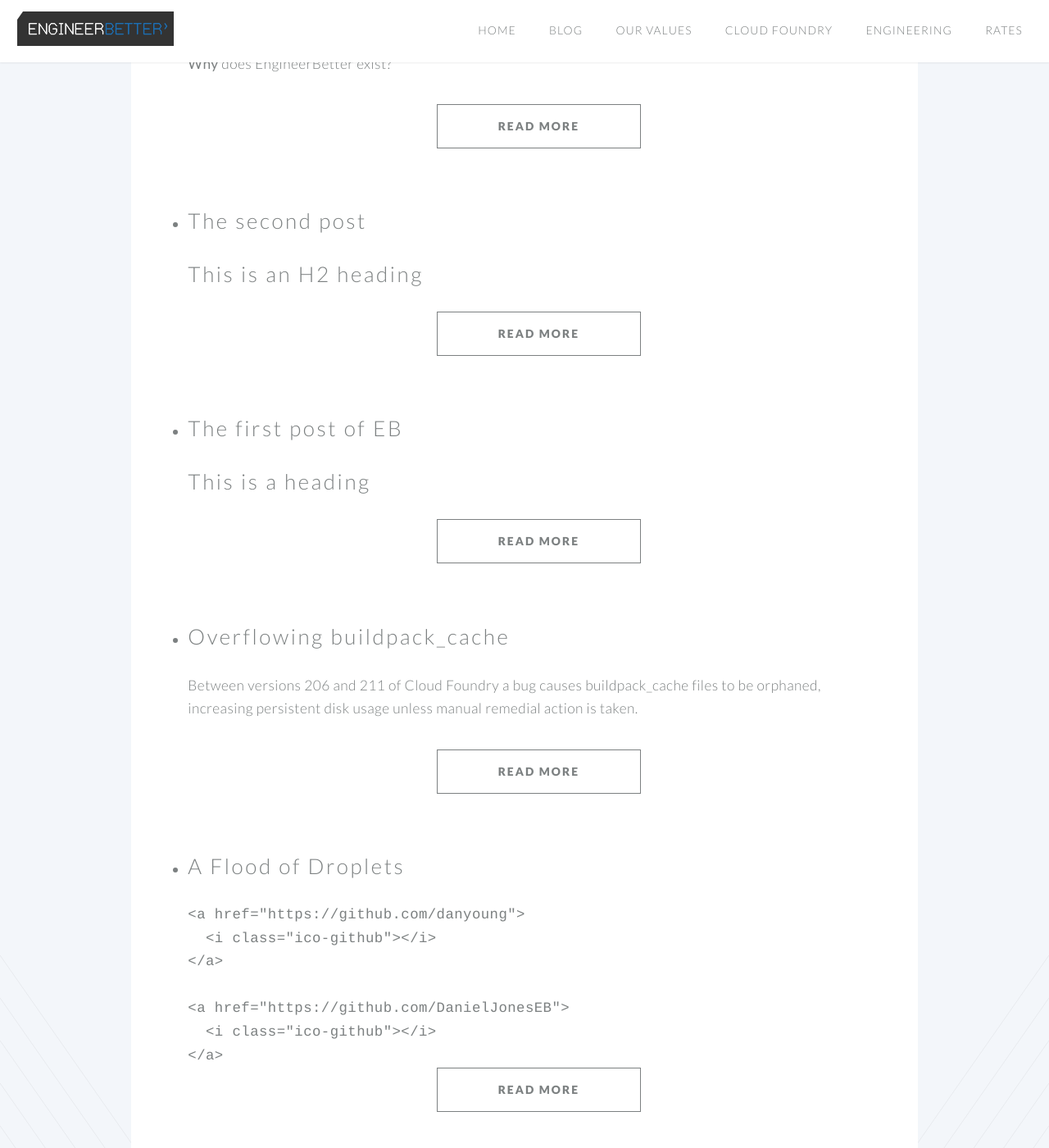
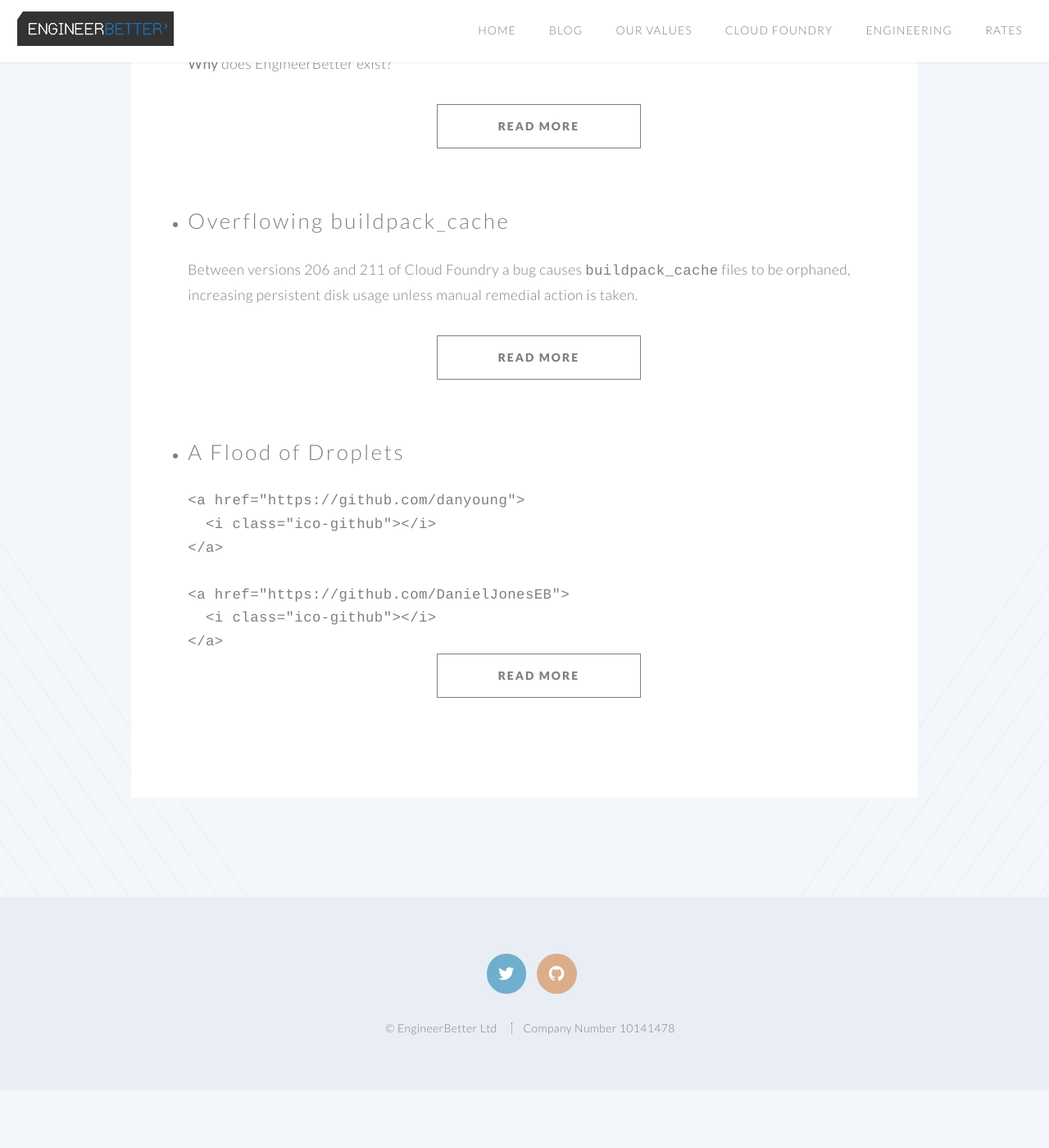
Before and after one commit to DanielJonesEB/engineerbetter.com, a Jekyll site: the page built from blog.html, in a window 1280 px wide and 1400 px high, scrolled down 433 px. Shown: the whole window at 82% size. Built offline with Jekyll 4.4.1, drawn with Linux system fonts in a browser that asks for light colours; after the commit the page ends 1763 px from its top, so only the background shows below that.

Commit message:
added twitter and github icons to posts

````diff
--- a/_config.yml
+++ b/_config.yml
@@ -2,8 +2,7 @@
 title: EngineerBetter
 email: contact@engineerbetter.com
 description: > # this means to ignore newlines until "baseurl:"
-  We help you deliver the software that matters to your business, through Cloud Foundry PaaS and modern, effective
-  methods of software development
+  The UK Cloud Foundry specialists
 baseurl: "" # the subpath of your site, e.g. /blog/
 timezone: Europe/London
 twitter_username: engineerbetter
--- a/_posts/2016-04-25-test-post.md
+++ /dev/null
@@ -1,19 +0,0 @@
----
-layout: post
-title:  "The first post of EB"
-date:   25/04/2016
-author: Dan Young
-permalink: /first-post.html
----
-
-This is a heading
----
-
-This is ordinary text
-
-```
-this is some code
-
-```
-- this is a list item
-- this is another item
--- a/_posts/2016-04-26-second-post.md
+++ /dev/null
@@ -1,50 +0,0 @@
----
-layout: post
-title:  "The second post"
-date:   26/04/2016
-author: Dan Young
-permalink: /second-post.html
----
-
-## This is an H2 heading
-
-### This is an H3 heading
-
-This is an example Gemfile
-
-{% highlight ruby %}
-
-source 'https://rubygems.org'
-ruby "2.3.0"
-
-gem 'jekyll'
-gem 'html-proofer'
-
-group :test do
-  gem 'rspec'
-  gem 'capybara'
-  gem 'capybara-webkit'
-end
-
-{% endhighlight %}
-
-
-And so here is a list:
-
-- this is a list item
-- this is another item
-
-And some more code
-
-{% highlight html %}
-
-<a href="#">Hello world</a>
-
-{% endhighlight %}
-
-Let's try blockquotes
-
-As Kanye West said:
-
-> We're living the future so
-> the present is our past.
--- a/css/syntax.css
+++ b/css/syntax.css
@@ -1,4 +1,4 @@
-.highlight  { font-family: 'Courier'; background: #ffffff; }
+code, .highlight  { font-family: 'Courier'; background: #ffffff; }
 .highlight .c { color: #999988; font-style: italic } /* Comment */
 .highlight .err { color: #a61717; background-color: #e3d2d2 } /* Error */
 .highlight .k { font-weight: bold } /* Keyword */
````
Also changed, not shown: _layouts/post.html (+8 -0 lines).
